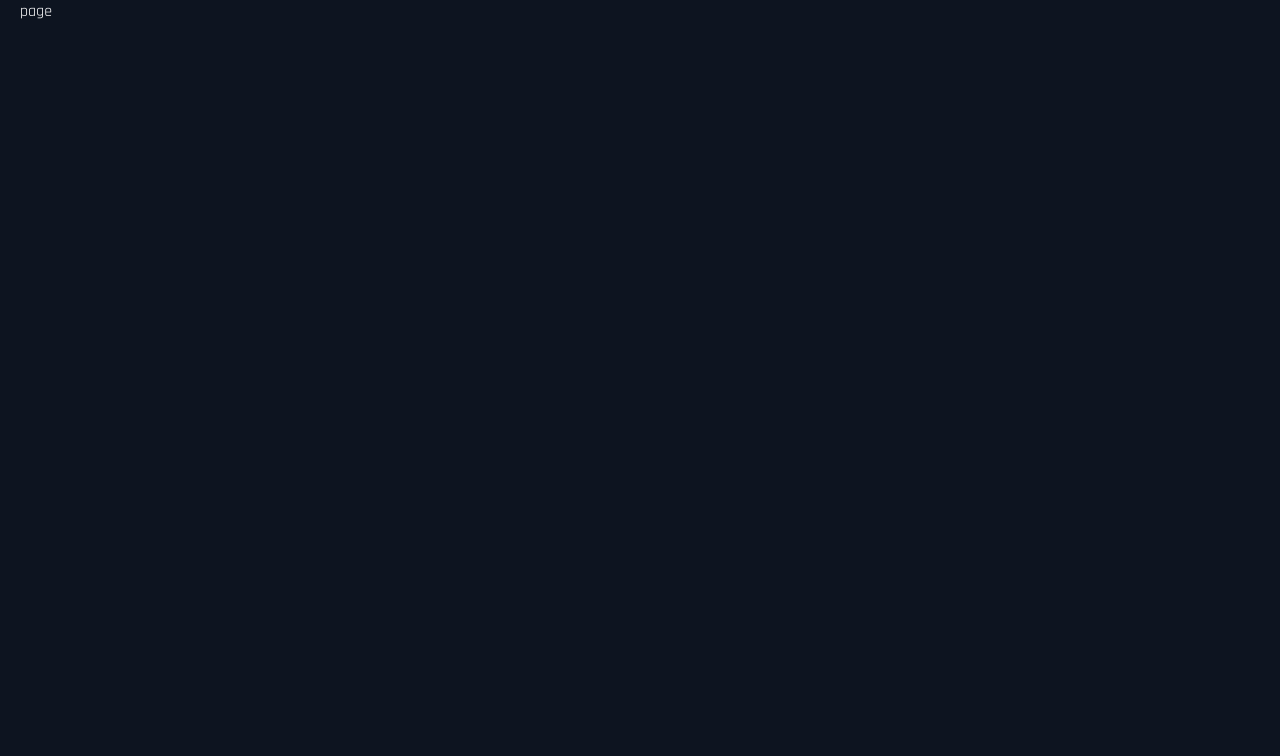
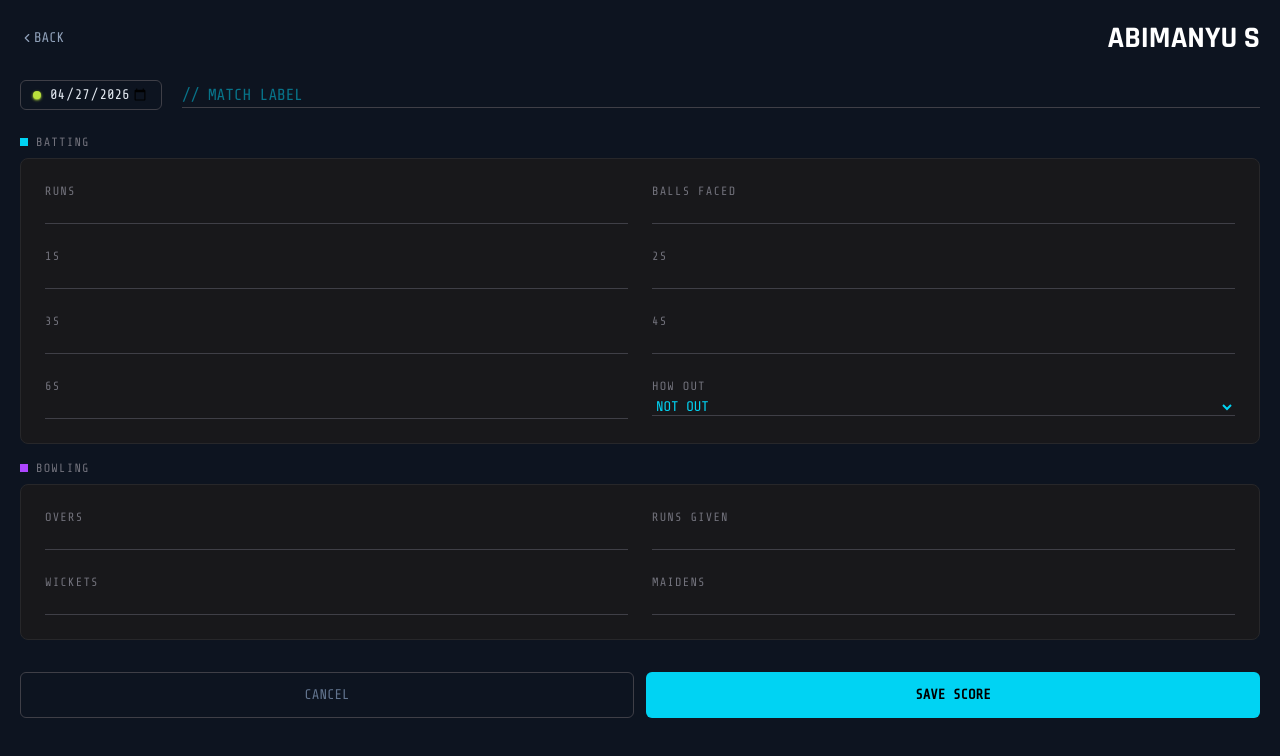
Before and after one commit to abimanyu2515/cricscore, a Next.js app: page /player/1/add-score in a window 1280 px wide. Shown: the top 756 px of the page. Built offline with nearby package versions, Linux system fonts and the light colour scheme.

Commit message:
Implemented Scorer UI

```diff
--- /dev/null
+++ b/app/components/addScore/DateMatchRow.tsx
@@ -0,0 +1,42 @@
+'use client'
+
+import DateMatchRowProps from "@/types/dateMatchRowProps"
+import { useMemo } from "react"
+
+const DateMatchRow = ({ date, onDateChange, matchLabel, onMatchLabelChange }: DateMatchRowProps) => {
+  const maxDate = useMemo(() => {
+    const now = new Date()
+    const localNow = new Date(now.getTime() - now.getTimezoneOffset() * 60000)
+    return localNow.toISOString().slice(0, 10)
+  }, [])
+
+  return (
+    <div className="flex items-center font-mono gap-5 mt-4 px-0 py-2">
+      <div className="flex items-center gap-2 border border-zinc-700 px-3 py-1 rounded-md">
+        <span className="w-2 h-2 rounded-full bg-[#b9e03c] shadow shadow-[#b9e03c]" />
+        <input
+          type="date"
+          value={date}
+          max={maxDate}
+          onChange={(e) => {
+            const nextValue = e.target.value
+            onDateChange(nextValue > maxDate ? maxDate : nextValue)
+          }}
+          className="bg-transparent text-sm text-slate-200 focus:outline-none"
+        />
+      </div>
+
+      <div className="w-full">
+        <input
+          type="text"
+          value={matchLabel}
+          onChange={(e) => onMatchLabelChange(e.target.value)}
+          className="border-b w-full border-zinc-700 font-medium text-cyan-400 focus:outline-none focus:border-cyan-400"
+          placeholder="// MATCH LABEL"
+        />
+      </div>
+    </div>
+  )
+}
+
+export default DateMatchRow
--- /dev/null
+++ b/app/components/addScore/ScoreAction.tsx
@@ -0,0 +1,14 @@
+interface ScoreActionProps {
+    onCancel: () => void
+}
+
+const ScoreAction = ({onCancel}: ScoreActionProps) => {
+  return (
+    <div className="grid grid-cols-2 mt-8 gap-3">
+        <button onClick={onCancel} className="font-mono text-sm text-slate-500 hover:text-white hover:font-bold border border-zinc-700 hover:border-cyan-200 p-3 rounded-md cursor-pointer">CANCEL</button>
+        <button className="font-mono font-semibold text-sm text-black bg-cyan-400 hover:bg-[#cdeb6b] hover:shadow hover:shadow-[#b9e03c] rounded-md cursor-pointer">SAVE SCORE</button>
+    </div>
+  )
+}
+
+export default ScoreAction
--- /dev/null
+++ b/app/components/addScore/ScoreHeader.tsx
@@ -0,0 +1,16 @@
+import ScoreHeaderProps from "@/types/scoreHeaderProps"
+import { ChevronLeft } from "lucide-react"
+
+const ScoreHeader = ({ playerName, onBack }: ScoreHeaderProps) => {
+  return (
+    <div className="flex justify-between items-center">
+        <button onClick={onBack} className="flex items-center font-mono text-sm text-slate-400">
+            <ChevronLeft width={14} height={14}/>
+            BACK
+        </button>
+        <h1 className="font-bold text-3xl">{playerName.toUpperCase()}</h1>
+    </div>
+  )
+}
+
+export default ScoreHeader
--- /dev/null
+++ b/app/components/addScore/StatInputCard.tsx
@@ -0,0 +1,56 @@
+import statInputCardProps from "@/types/statInputCardProps"
+
+const StatInputCard = ({ title, accentColor, fields }: statInputCardProps) => {
+  const dotColor = accentColor === "cyan" ? "bg-cyan-400" : "bg-purple-500"
+  const inputColor = accentColor === "cyan" ? "text-cyan-400 border-cyan-400" : "text-purple-400 border-purple-500"
+
+  return (
+    <div className="mt-4">
+      <div className="flex items-center gap-2 mb-2">
+        <span className={`w-2 h-2 ${dotColor}`} />
+        <h1 className="font-mono text-xs text-zinc-500 uppercase tracking-widest">
+          {title}
+        </h1>
+      </div>
+
+      <div className="border border-zinc-800 rounded-lg bg-zinc-900 p-3">
+        <div className="grid grid-cols-2">
+          {fields.map(({ label, value, onChange, type, options }) => (
+            <div
+              key={label}
+              className="flex flex-col gap-1 p-3"
+            >
+              <label className="font-mono text-xs text-zinc-500 uppercase tracking-widest">
+                {label}
+              </label>
+
+              {type === "select" ? (
+                <select
+                  value={value}
+                  onChange={(e) => onChange(e.target.value)}
+                  className={`bg-transparent font-mono text-sm text-cyan-400 border-b border-zinc-700 focus:border-cyan-400`}
+                >
+                  {(options ?? []).map((option) => (
+                    <option key={option} value={option} className="bg-zinc-900">
+                      {option}
+                    </option>
+                  ))}
+                </select>
+              ) : (
+                <input
+                  value={value}
+                  onChange={(e) => onChange(e.target.value)}
+                  type={type ?? "number"}
+                  min={0}
+                  className={`bg-transparent font-mono text-sm ${inputColor} border-b border-zinc-700 ${accentColor == 'cyan' ? "focus:border-cyan-400" : "focus:border-purple-500"} focus:outline-none w-full`}
+                />
+              )}
+            </div>
+          ))}
+        </div>
+      </div>
+    </div>
+  )
+}
+
+export default StatInputCard
--- a/app/lib/constants.ts
+++ b/app/lib/constants.ts
@@ -1,5 +1,3 @@
-import { pid } from "process";
-
 export const PLAYER_DATA = [
     {
         pid: 1,
--- a/app/player/[id]/add-score/page.tsx
+++ b/app/player/[id]/add-score/page.tsx
@@ -1,9 +1,74 @@
-import React from 'react'
+'use client'
 
-const page = () => {
+import DateMatchRow from '@/app/components/addScore/DateMatchRow'
+import ScoreAction from '@/app/components/addScore/ScoreAction'
+import ScoreHeader from '@/app/components/addScore/ScoreHeader'
+import StatInputCard from '@/app/components/addScore/StatInputCard'
+import { useRouter } from 'next/navigation'
+import { useState } from 'react'
+
+const today = new Date()
+const localToday = new Date(today.getTime() - today.getTimezoneOffset() * 60000)
+const todayString = localToday.toISOString().slice(0, 10)
+
+const Page = () => {
+  const redirect = useRouter()
+
+  const [date, setDate] = useState(todayString)
+  const [matchLabel, setMatchLabel] = useState('')
+  const [runs, setRuns] = useState('')
+  const [ballsFaced, setBallsFaced] = useState('')
+  const [singles, setSingles] = useState('')
+  const [doubles, setDoubles] = useState('')
+  const [triples, setTriples] = useState('')
+  const [fours, setFours] = useState('')
+  const [sixes, setSixes] = useState('')
+  const [howOut, setHowOut] = useState('NOT OUT')
+  const [overs, setOvers] = useState('')
+  const [runsGiven, setRunsGiven] = useState('')
+  const [wickets, setWickets] = useState('')
+  const [maidens, setMaidens] = useState('')
+
+  const battingFields = [
+    { label: 'RUNS', value: runs, onChange: setRuns, type: 'number' as const },
+    { label: 'BALLS FACED', value: ballsFaced, onChange: setBallsFaced, type: 'number' as const },
+    { label: '1S', value: singles, onChange: setSingles, type: 'number' as const },
+    { label: '2S', value: doubles, onChange: setDoubles, type: 'number' as const },
+    { label: '3S', value: triples, onChange: setTriples, type: 'number' as const },
+    { label: '4S', value: fours, onChange: setFours, type: 'number' as const },
+    { label: '6S', value: sixes, onChange: setSixes, type: 'number' as const },
+    { label: 'HOW OUT', value: howOut, onChange: setHowOut, type: 'select' as const, options: ['NOT OUT', 'BOWLED', 'CAUGHT', 'LBW', 'RUN OUT', 'STUMPED'] },
+  ]
+
+  const bowlingFields = [
+    { label: 'OVERS', value: overs, onChange: setOvers, type: 'number' as const },
+    { label: 'RUNS GIVEN', value: runsGiven, onChange: setRunsGiven, type: 'number' as const },
+    { label: 'WICKETS', value: wickets, onChange: setWickets, type: 'number' as const },
+    { label: 'MAIDENS', value: maidens, onChange: setMaidens, type: 'number' as const },
+  ]
+
   return (
-    <div>page</div>
+    <div className='py-5'>
+        <ScoreHeader playerName='Abimanyu S' onBack={() => redirect.push('/')} />
+        <DateMatchRow
+          date={date}
+          onDateChange={setDate}
+          matchLabel={matchLabel}
+          onMatchLabelChange={setMatchLabel}
+        />
+        <StatInputCard
+          title='BATTING'
+          accentColor='cyan'
+          fields={battingFields}
+        />
+        <StatInputCard
+          title='BOWLING'
+          accentColor='purple'
+          fields={bowlingFields}
+        />
+        <ScoreAction onCancel={() => redirect.push('/')} />
+    </div>
   )
 }
 
-export default page
+export default Page
--- /dev/null
+++ b/types/dateMatchRowProps.ts
@@ -0,0 +1,6 @@
+export default interface DateMatchRowProps {
+    date: string,
+    onDateChange: (date: string) => void,
+    matchLabel: string,
+    onMatchLabelChange: (matchLabel: string) => void
+}
--- /dev/null
+++ b/types/statInputCardProps.ts
@@ -0,0 +1,11 @@
+export default interface statInputCardProps {
+    title: "BATTING" | "BOWLING",
+    accentColor: "cyan" | "purple",
+    fields: {
+        label: string,
+        value: string,
+        onChange: (value: string) => void,
+        type?: "number" | "select",
+        options?: string[]
+    }[]
+}
```
Also changed, not shown: 1 other file (tests, documents, lock files or other folders).
